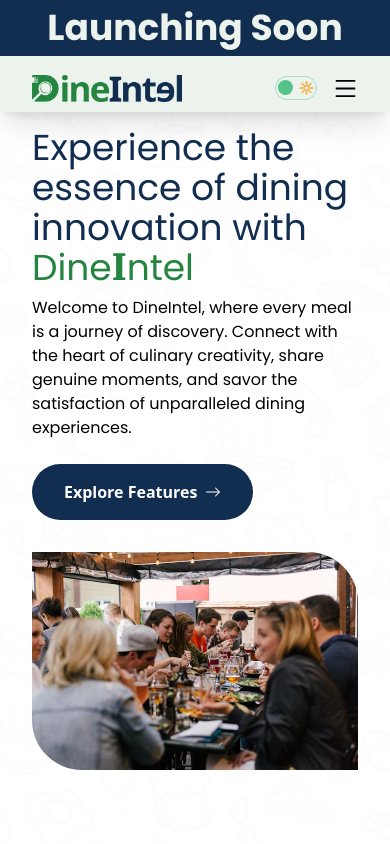
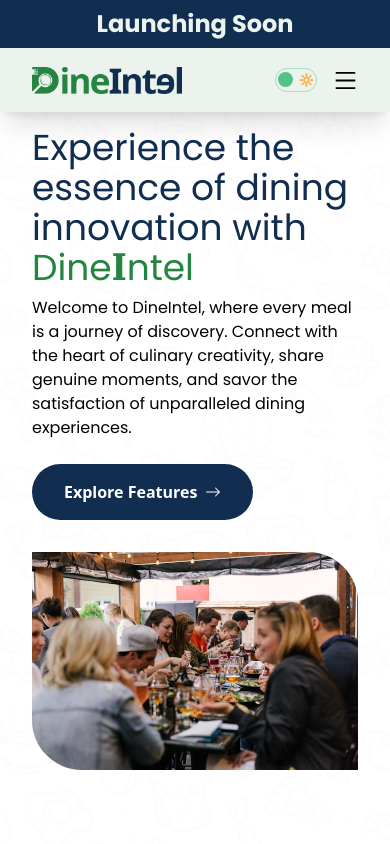
Before and after one commit to shaperhub/testdine, a Next.js app: page / in a window 390 px wide. Shown: the top 844 px of the page. Built offline with nearby package versions, Linux system fonts and the light colour scheme; no server answers.

Commit message:
change coming soon font

```diff
--- a/src/app/page.jsx
+++ b/src/app/page.jsx
@@ -118,7 +118,7 @@ export default function Home() {
             <p className="mb-4 font-bold text-lg dark:text-white">Taste Starter</p>
             <p className="mb-4 text-sm">Ideal for individuals who need quick access to basic features</p>
             <p className="text-2xl mb-4">$0<span className="text-xs">/Month</span></p>
-            <Link href="/sign-up">
+            <Link href="/">
               <button className='w-full px-8 py-4 text-sm bg-transparent hover:bg-dgreen/30 rounded-full outline outline-2 outline-dgreenw font-bold text-dgreenw dark:text-dgrey items-center'>Get Started Now</button>
             </Link>
             <div className="flex gap-2 my-4 items-center text-sm">
@@ -147,7 +147,7 @@ export default function Home() {
             <p className="mb-4 font-bold text-lg dark:text-white">Epicurean Elite</p>
             <p className="mb-4 text-sm">Ideal for individuals who need full access to everything, including the AI features</p>
             <p className="text-2xl mb-4">$100<span className="text-xs">/Month</span></p>
-            <Link href="/sign-up">
+            <Link href="/">
               <button className='w-full px-8 py-4 text-sm bg-transparent hover:bg-dgreen/30 rounded-full outline outline-2 outline-dgreenw font-bold text-dgreenw dark:text-dgrey items-center'>Get Started Now</button>
             </Link>
             <div className="flex gap-2 my-4 items-center text-sm">
@@ -176,7 +176,7 @@ export default function Home() {
             <p className="mb-4 font-bold text-lg dark:text-white">Cuisine Crafter</p>
             <p className="mb-4 text-sm">Ideal for individuals who need advanced features</p>
             <p className="text-2xl mb-4">$25<span className="text-xs">/Month</span></p>
-            <Link href="/sign-up">
+            <Link href="/">
               <button className='w-full px-8 py-4 text-sm bg-transparent hover:bg-dgreen/30 rounded-full outline outline-2 outline-dgreenw font-bold text-dgreenw dark:text-dgrey items-center'>Get Started Now</button>
             </Link>
             <div className="flex gap-2 my-4 items-center text-sm">
--- a/src/components/ComingSoon/ComingSoon.jsx
+++ b/src/components/ComingSoon/ComingSoon.jsx
@@ -3,7 +3,7 @@ import React from 'react'
 const ComingSoon = () => {
   return (
     <div className=''>
-        <div className='w-full py-2 text-4xl font-extrabold bg-dbluew text-dlightgreen text-center px-8'>Launching Soon</div>
+        <div className='w-full py-2 text-2xl md:text-4xl font-extrabold bg-dbluew text-dlightgreen text-center px-8'>Launching Soon</div>
     </div>
   )
 }
```
